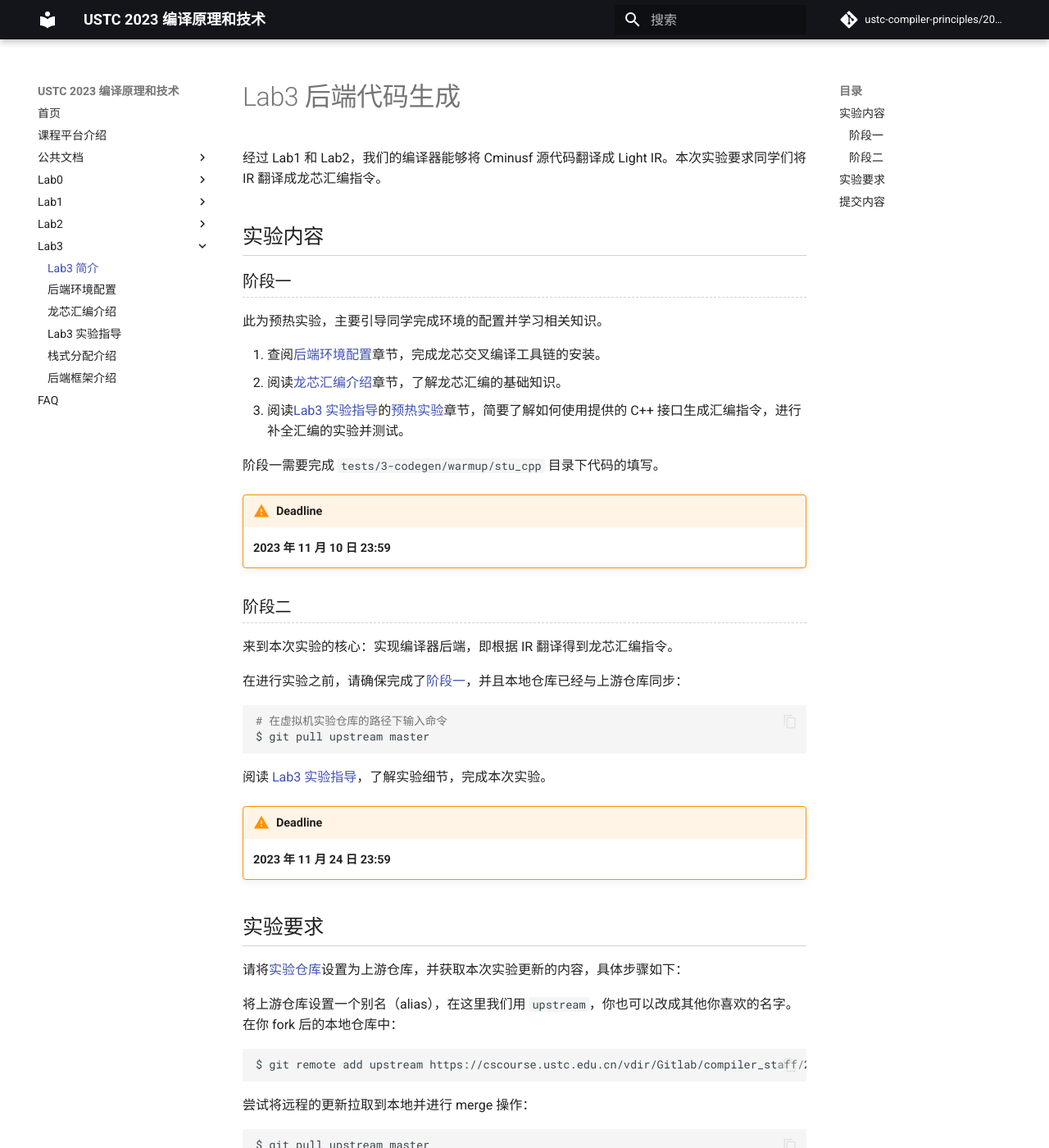
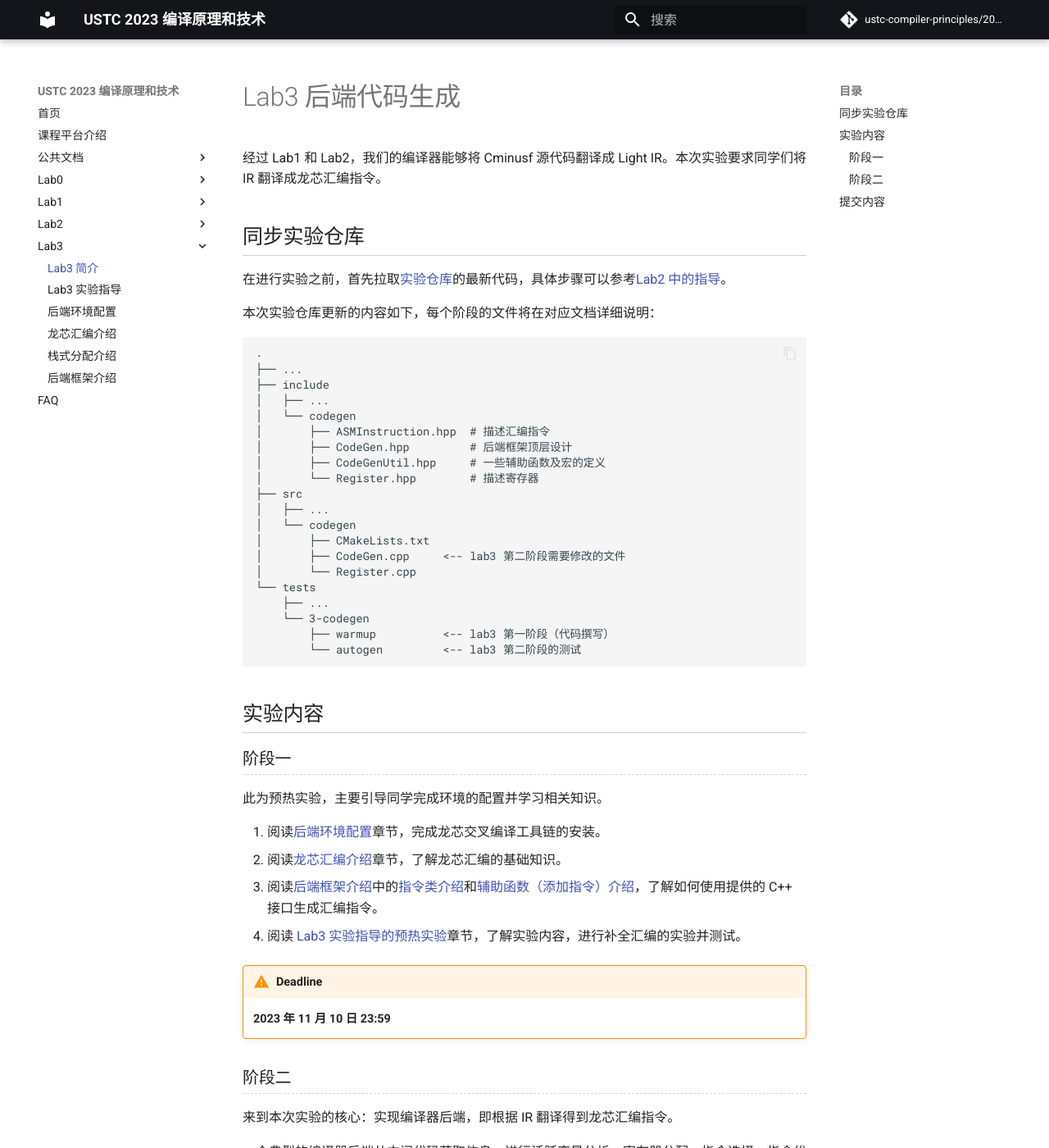
Before and after one commit to ustc-compiler-principles/2023, an MkDocs documentation site: the page built from docs/lab3/index.md, in a window 1280 px wide and 1400 px high. Shown: the whole window at 82% size. Built offline with MkDocs 1.6.1 and Material for MkDocs 9.7.7, drawn with Linux system fonts in a browser that asks for light colours; comment, search, counter and statistics services are not loaded; some of the changed text lies outside the part shown.

Commit message:
lab3: refactor doc

````diff
--- a/docs/lab3/index.md
+++ b/docs/lab3/index.md
@@ -1,6 +1,35 @@
 # Lab3 后端代码生成
 
 经过 Lab1 和 Lab2，我们的编译器能够将 Cminusf 源代码翻译成 Light IR。本次实验要求同学们将 IR 翻译成龙芯汇编指令。
+
+## 同步实验仓库
+
+在进行实验之前，首先拉取[实验仓库](https://cscourse.ustc.edu.cn/vdir/Gitlab/compiler_staff/2023ustc-jianmu-compiler)的最新代码，具体步骤可以参考[Lab2 中的指导](../lab2/#实验要求)。
+
+本次实验仓库更新的内容如下，每个阶段的文件将在对应文档详细说明：
+
+```
+.
+├── ...
+├── include
+│   ├── ...
+│   └── codegen
+│       ├── ASMInstruction.hpp  # 描述汇编指令
+│       ├── CodeGen.hpp         # 后端框架顶层设计
+│       ├── CodeGenUtil.hpp     # 一些辅助函数及宏的定义
+│       └── Register.hpp        # 描述寄存器
+├── src
+│   ├── ...
+│   └── codegen
+│       ├── CMakeLists.txt
+│       ├── CodeGen.cpp     <-- lab3 第二阶段需要修改的文件
+│       └── Register.cpp
+└── tests
+    ├── ...
+    └── 3-codegen
+        ├── warmup			<-- lab3 第一阶段（代码撰写）
+        └── autogen			<-- lab3 第二阶段的测试
+```
 
 ## 实验内容
 
@@ -10,13 +39,10 @@
 
 此为预热实验，主要引导同学完成环境的配置并学习相关知识。
 
-1. 查阅[后端环境配置](./environment.md)章节，完成龙芯交叉编译工具链的安装。
+1. 阅读[后端环境配置](./environment.md)章节，完成龙芯交叉编译工具链的安装。
 2. 阅读[龙芯汇编介绍](../common/asm_intro.md)章节，了解龙芯汇编的基础知识。
-3. 阅读[Lab3 实验指导](./guidance.md)的[预热实验](./guidance.md#阶段一预热实验)章节，简要了解如何使用提供的 C++ 接口生成汇编指令，进行补全汇编的实验并测试。
-
-<!--TODO 手动补全汇编的样例待确定、是否/如何计分待确定-->
-
-阶段一需要完成 `tests/3-codegen/warmup/stu_cpp` 目录下代码的填写。
+3. 阅读[后端框架介绍](framework.md)中的[指令类介绍](framework.md/#指令类)和[辅助函数（添加指令）介绍](framework.md/#append_inst)，了解如何使用提供的 C++ 接口生成汇编指令。
+4. 阅读 [Lab3 实验指导的预热实验](./guidance.md#阶段一预热实验)章节，了解实验内容，进行补全汇编的实验并测试。
 
 !!! warning "Deadline"
 
@@ -26,43 +52,24 @@
 
 来到本次实验的核心：实现编译器后端，即根据 IR 翻译得到龙芯汇编指令。
 
-在进行实验之前，请确保完成了[阶段一](#阶段一)，并且本地仓库已经与上游仓库同步：
+一个典型的编译器后端从中间代码获取信息，进行活跃变量分析、寄存器分配、指令选择、指令优化等一系列流程，最终生成高质量的后端代码。
 
-```shell
-# 在虚拟机实验仓库的路径下输入命令
-$ git pull upstream master
-```
+本次实验，我们将这些复杂的流程简化，仅追求实现的完整性，要求同学们采用栈式分配的策略，完成后端代码生成。
 
-阅读 [Lab3 实验指导](./guidance.md)，了解实验细节，完成本次实验。
+1. 阅读[栈式分配介绍](stack_allocation.md)章节，了解其思想。
+2. 阅读[后端框架介绍](framework.md)章节，了解实验代码框架设计。
+3. 阅读 [Lab3 实验指导中的阶段二](./guidance.md/#阶段二编译器后端)章节，了解实验细节，完成本次实验。
 
 !!! warning "Deadline"
 
     **2023 年 11 月 24 日 23:59**
 
-## 实验要求
+## 提交内容
 
-请将[实验仓库](https://cscourse.ustc.edu.cn/vdir/Gitlab/compiler_staff/2023ustc-jianmu-compiler)设置为上游仓库，并获取本次实验更新的内容，具体步骤如下：
+阶段一、二：在希冀平台提交你实验仓库的 url（如 `https://cscourse.ustc.edu.cn/vdir/Gitlab/xxx/2023ustc-jianmu-compiler.git`）。
 
-将上游仓库设置一个别名（alias），在这里我们用 `upstream`，你也可以改成其他你喜欢的名字。在你 fork 后的本地仓库中：
-
-```shell
-$ git remote add upstream https://cscourse.ustc.edu.cn/vdir/Gitlab/compiler_staff/2023ustc-jianmu-compiler.git
-```
-
-尝试将远程的更新拉取到本地并进行 merge 操作：
-
-```shell
-$ git pull upstream master
-```
-
-当 merge 过程出现冲突时，请参考 [Lab0](../lab0/git.md#上下游同步和冲突处理) 来合理的解决冲突。
-
-最后你需要将更改同步到你 fork 得到的远程仓库中：
+在提交之前，请确保你 fork 得到的远程仓库与本地同步：
 
 ```shell
 $ git push origin master
 ```
-
-## 提交内容
-
-- 阶段一、二：在希冀平台提交你实验仓库的 url（如 `https://cscourse.ustc.edu.cn/vdir/Gitlab/xxx/2023ustc-jianmu-compiler.git`）。
--- a/mkdocs.yml
+++ b/mkdocs.yml
@@ -55,9 +55,9 @@ nav:
     - IR 自动化生成: lab2/autogen.md
   - Lab3:
     - Lab3 简介: lab3/index.md
+    - Lab3 实验指导: lab3/guidance.md
     - 后端环境配置: lab3/environment.md
     - 龙芯汇编介绍: common/asm_intro.md
-    - Lab3 实验指导: lab3/guidance.md
     - 栈式分配介绍: lab3/stack_allocation.md
     - 后端框架介绍: lab3/framework.md
   - FAQ: faq/README.md
````
Also changed, not shown: docs/lab3/framework.md (+1 -22 lines), docs/lab3/guidance.md (+31 -44 lines).
